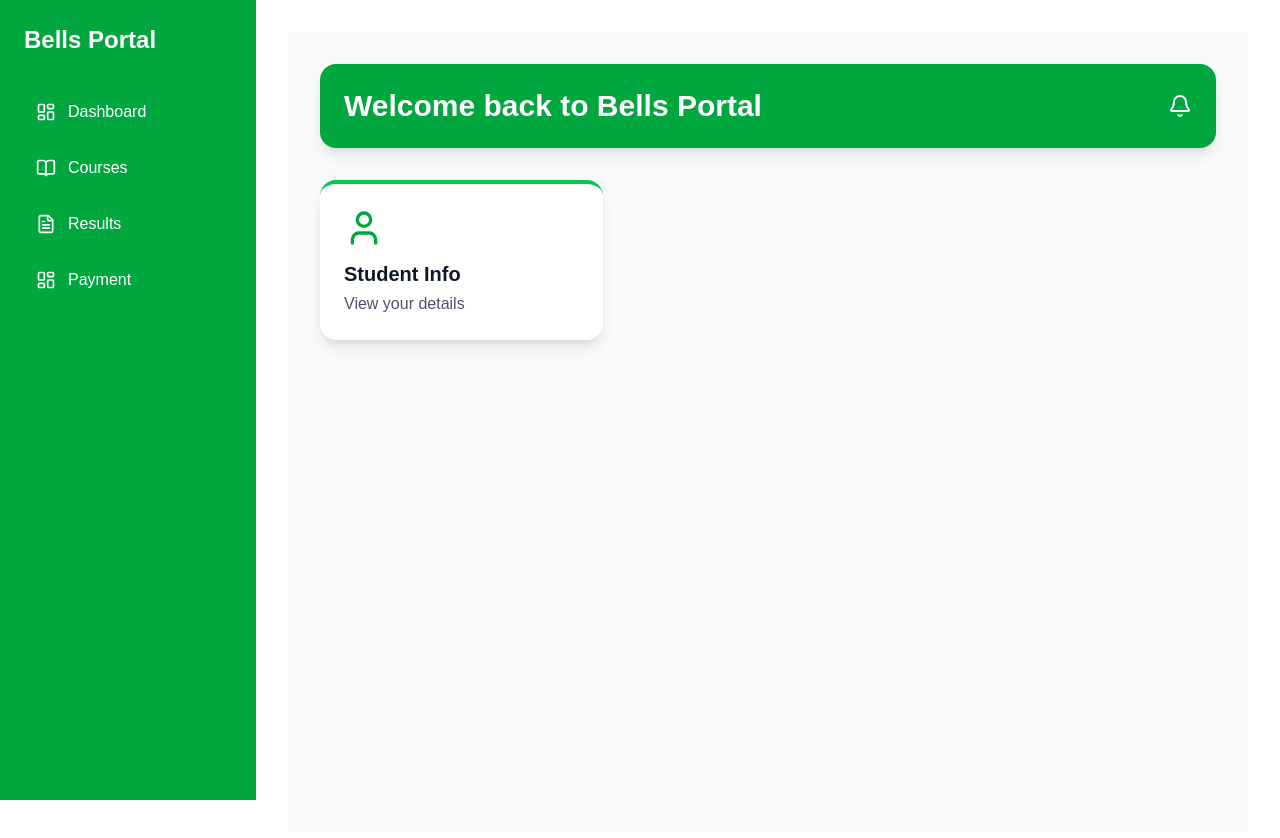
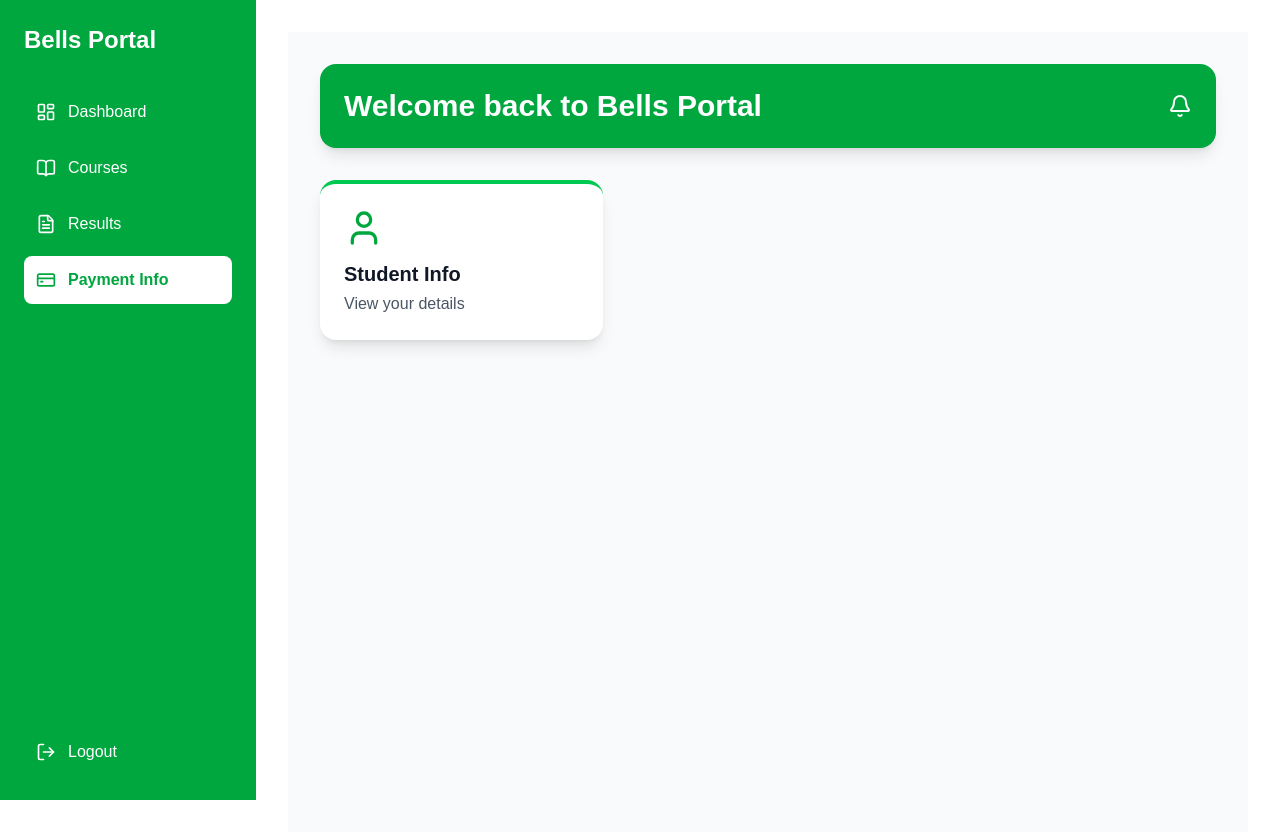
Before and after one commit to akinsolaoluwasegun19-cyber/school-portal, a Next.js app: page / in a window 1280 px wide. Shown: the top 838 px of the page. Built offline with nearby package versions, Linux system fonts and the light colour scheme.

Commit message:
restore exact dashboard design + mobile responsive

```diff
--- a/app/layout.tsx
+++ b/app/layout.tsx
@@ -1,68 +1,60 @@
-'use client' // <- Must be line 1, no space above it
 import './globals.css'
-import { useState } from 'react'
-import { Menu, X, LayoutDashboard, BookOpen, FileText } from 'lucide-react'
+import Link from 'next/link'
+import { LayoutDashboard, BookOpen, FileText, CreditCard, LogOut } from 'lucide-react'
 
-export default function RootLayout({ children }: { children: React.ReactNode }) {
-  const [sidebarOpen, setSidebarOpen] = useState(false)
+export const metadata = {
+  title: 'Bells Portal',
+  description: 'Student Portal',
+}
 
-  const menuItems = [
-    { name: 'Dashboard', href: '/dashboard', icon: LayoutDashboard },
-    { name: 'Courses', href: '/courses', icon: BookOpen },
-    { name: 'Results', href: '/student-info', icon: FileText },
-    { name: 'Payment', href: '/payment', icon: LayoutDashboard },
-  ]
-
+export default function RootLayout({
+  children,
+}: {
+  children: React.ReactNode
+}) {
   return (
     <html lang="en">
       <body className="bg-gray-50">
+        <div className="flex min-h-screen">
+          {/* Green Sidebar */}
+          <aside className="w-64 bg-green-600 text-white p-6 hidden md:flex flex-col fixed h-full">
+            <h1 className="text-2xl font-bold mb-8">Bells Portal</h1>
 
-        {/* Mobile hamburger button - z-[9999] to force it on top */}
-        <button
-          onClick={() => setSidebarOpen(!sidebarOpen)}
-          className="fixed top-4 left-4 z-[9999] md:hidden bg-green-600 text-white p-3 rounded-lg shadow-lg"
-        >
-          {sidebarOpen? <X size={24} /> : <Menu size={24} />}
-        </button>
+            <nav className="space-y-2 flex-1">
+              <Link href="/dashboard" className="flex items-center gap-3 p-3 rounded-lg hover:bg-green-700 transition">
+                <LayoutDashboard size={20} />
+                <span>Dashboard</span>
+              </Link>
 
-        {/* Sidebar */}
-        <aside
-          className={`fixed top-0 left-0 h-full w-64 bg-green-600 text-white transform transition-transform duration-300 z-40
-          ${sidebarOpen? 'translate-x-0' : '-translate-x-full md:translate-x-0'}`}
-        >
-          <div className="p-6 mt-16 md:mt-0">
-            <h2 className="text-2xl font-bold mb-8">Bells Portal</h2>
-            <nav className="space-y-2">
-              {menuItems.map((item) => {
-                const Icon = item.icon
-                return (
-                  <a
-                    key={item.name}
-                    href={item.href}
-                    onClick={() => setSidebarOpen(false)}
-                    className="flex items-center gap-3 p-3 rounded-lg hover:bg-green-700 transition"
-                  >
-                    <Icon size={20} />
-                    {item.name}
-                  </a>
-                )
-              })}
+              <Link href="/courses" className="flex items-center gap-3 p-3 rounded-lg hover:bg-green-700 transition">
+                <BookOpen size={20} />
+                <span>Courses</span>
+              </Link>
+
+              <Link href="/results" className="flex items-center gap-3 p-3 rounded-lg hover:bg-green-700 transition">
+                <FileText size={20} />
+                <span>Results</span>
+              </Link>
+
+              {/* PAYMENT INFO - Active/Highlighted */}
+              <Link href="/payment" className="flex items-center gap-3 p-3 rounded-lg bg-white text-green-600 font-bold">
+                <CreditCard size={20} />
+                <span>Payment Info</span>
+              </Link>
             </nav>
-          </div>
-        </aside>
 
-        {/* Mobile overlay - only shows when sidebar open */}
-        {sidebarOpen && (
-          <div
-            onClick={() => setSidebarOpen(false)}
-            className="fixed inset-0 bg-black bg-opacity-50 z-30 md:hidden"
-          />
-        )}
+            {/* LOGOUT - At bottom */}
+            <Link href="/logout" className="flex items-center gap-3 p-3 rounded-lg hover:bg-green-700 transition mt-auto">
+              <LogOut size={20} />
+              <span>Logout</span>
+            </Link>
+          </aside>
 
-        {/* Main content */}
-        <main className="md:ml-64 min-h-screen p-4 md:p-8 pt-20 md:pt-8">
-          {children}
-        </main>
+          {/* Main Content */}
+          <main className="flex-1 p-6 md:p-8 md:ml-64">
+            {children}
+          </main>
+        </div>
       </body>
     </html>
   )
```
